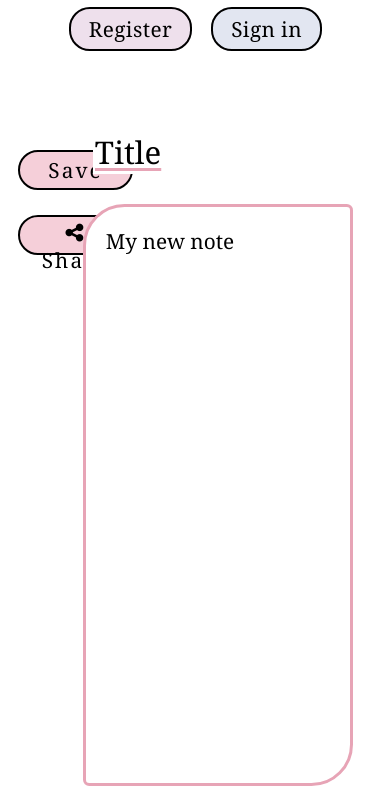
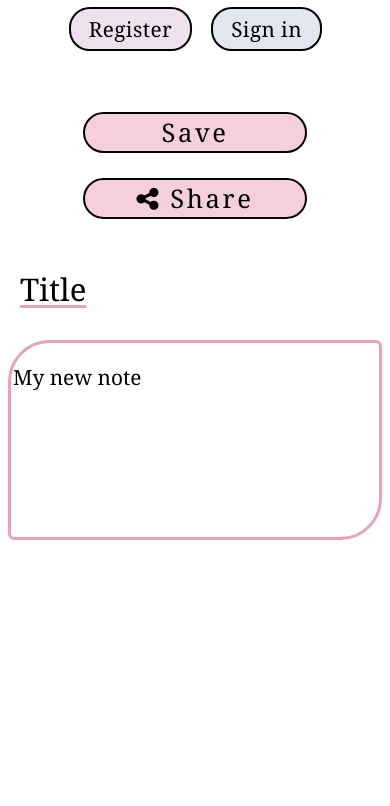
Before and after one commit to Fluworry/AtriTell, a Django app: page / in a window 390 px wide. Shown: the part 38-844 px from the top of the page. Run offline with Django 3.2, Linux system fonts and the light colour scheme.

Commit message:
Make buttons and textarea adaptive

```diff
--- a/AtriTell/static/main.css
+++ b/AtriTell/static/main.css
@@ -42,11 +42,12 @@ header .header-buttons .reg-btn {
 }
 
 .new-text textarea {
-    padding-bottom: 500px;
     padding-top: 20px;
-    padding-left: 20px;
+    padding-left: 20px
     padding-right: 20px;
     width: 100%;
+    height: 200px;
+    resize: none;
     outline: none;
     overflow: hidden;
     resize: none;
@@ -122,8 +123,46 @@ button {
     }
 }
 
-@media screen and (max-width: 800px) {
+@media screen and (min-width: 1500px) {
     .menu-buttons {
-        width: 30px;
+        margin-left: 150px;
     }
 }
+
+@media screen and (max-width: 1000px) {
+    .menu-buttons {
+        margin-top: 30%;
+        margin-bottom: 5%;
+        margin-right: auto;
+        margin-left: auto;
+        width: 60%;
+        float: none;
+    }
+
+    .menu-buttons button {
+        width: 100%;
+        height: 100%;
+        font-size: 1.6em;
+        text-align: center;
+    }
+
+    .new-text {
+        width: 100%;
+        margin-right: auto;
+        margin-left: auto;
+        font-size: 1em;
+    }
+
+    .new-text input {
+        width: 90%;
+    }
+
+    .new-text textarea {
+        width: 100%;
+        box-sizing: border-box;
+    }
+
+    #new-note-form {
+        margin-top: 10%;
+    }
+}
--- a/AtriTell/templates/note.html
+++ b/AtriTell/templates/note.html
@@ -4,6 +4,7 @@
 <html lang="en">
 <head>
     <meta charset="UTF-8">
+    <meta name="viewport" content="width=device-width, user-scalable=no">
     <link rel="stylesheet" href="/static/main.css">
     <link rel="stylesheet" href="/static/fontawesome/css/font-awesome.min.css">
     <link rel="shortcut icon" type="image/png" href="{% static "favicon.ico" %}">
@@ -28,8 +29,18 @@
     <div class="new-text">
         <form action="" method="POST" id="new-note-form">{% csrf_token %}
             <h2><input name="title" type="text" value="{{ title }}" maxlength="50" class="title"></h2>
-            <textarea name="text" maxlength="7500">{{ body }}</textarea>
+            <textarea name="text">{{ body }}</textarea>
         </form>
+
+        <script>
+            const textarea = document.querySelector("textarea");
+            textarea.addEventListener("keyup", e => {
+                let scHeight = e.target.scrollHeight;
+                textarea.style.height = `${scHeight}px`;
+            });
+        </script>
+
     </div>
+
 </body>
 </html>
--- a/AtriTell/templates/signin.html
+++ b/AtriTell/templates/signin.html
@@ -12,8 +12,8 @@
 <body>
     <div class="signin">
         <form action="/auth" method="POST">
-            <input name="username" type="text" maxlength="50" class="user-data">
-            <input name="pass" type="password" maxlength="50" class="user-data">
+            <input name="username" type="text" placeholder="Username" maxlength="50" class="user-data">
+            <input name="pass" type="password" placeholder="Password" maxlength="50" class="user-data">
             <input type="submit" value="Sign in" class="signin-btn" >
         </form>
     </div>
```
